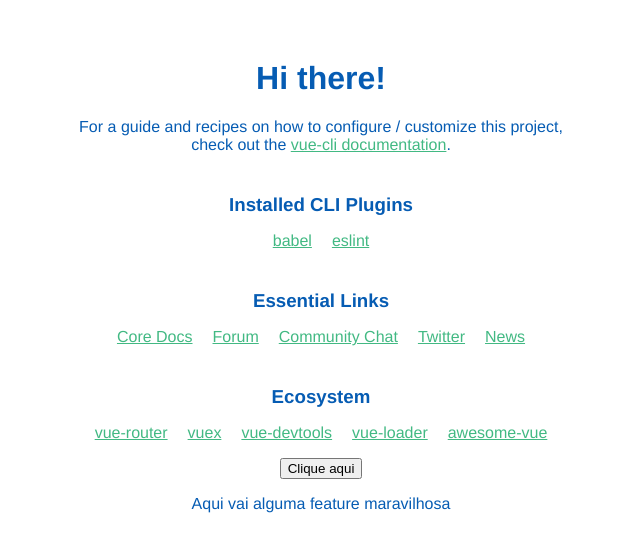
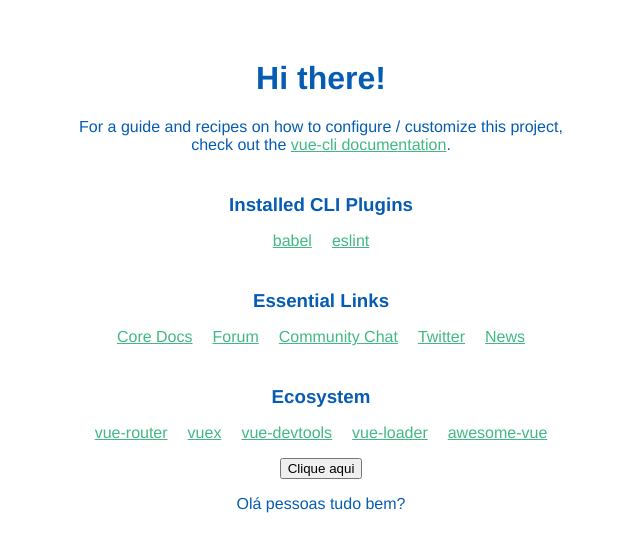
Before and after one commit to pepoeverton/web-release-test, a Vue app: page / in a window 1280 px wide. Both pictures are taken after a click on the button "Clique aqui". Shown: the top 552 px of the page, without its empty margins (319-959 px from the left). Built offline with nearby package versions, Linux system fonts and the light colour scheme.

Commit message:
feat: add pre-release

```diff
--- a/src/App.vue
+++ b/src/App.vue
@@ -2,7 +2,7 @@
   <div id="app">
     <HelloWorld msg="Hi there!"/>
     <button @click="toggleMessage">Clique aqui</button>
-    <p v-if="showMessage">Aqui vai alguma feature maravilhosa</p>
+    <p v-if="showMessage">Olá pessoas tudo bem?</p>
   </div>
 </template>
 
```
